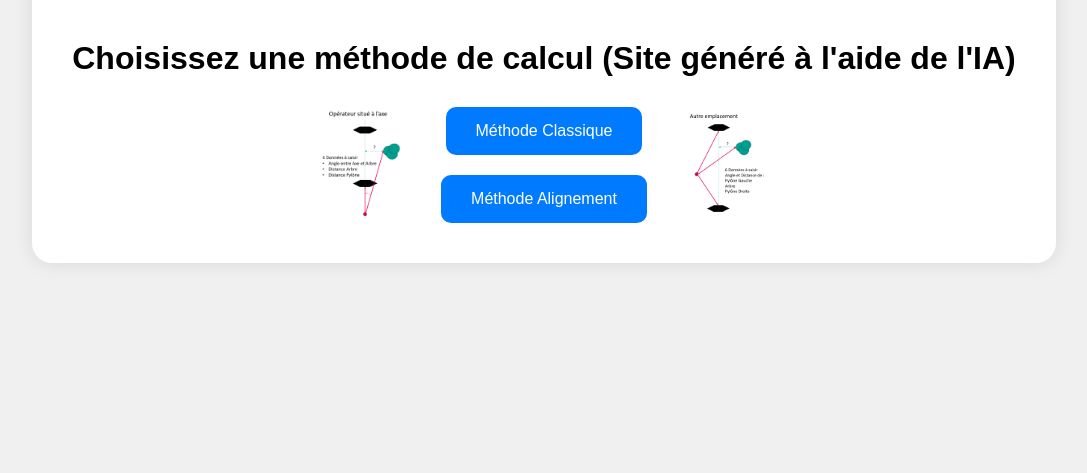
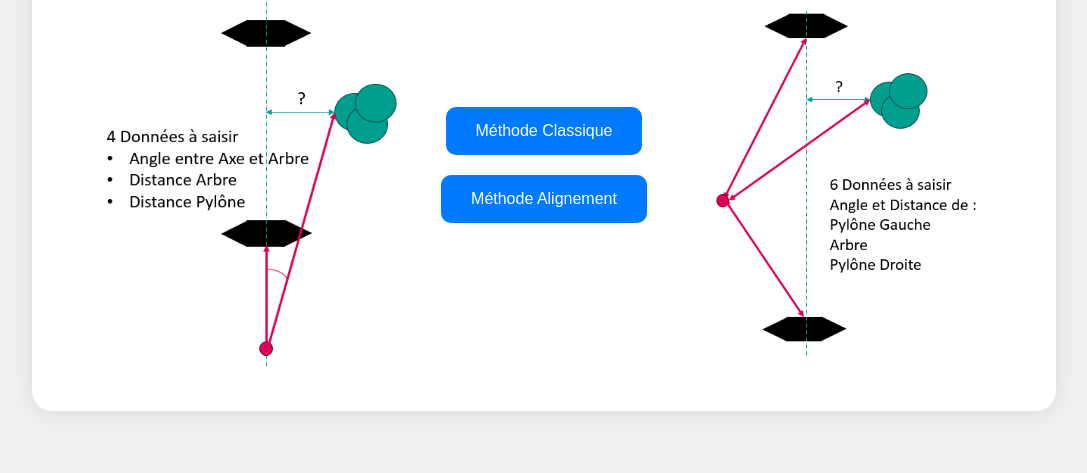
Before and after one commit to FRABOUR/Ligne-de-ref-TRUPULSE, a plain HTML site: page index.html in a window 1280 px wide. Shown: the part 327-800 px from the top of the page, without its empty margins (96-1183 px from the left). Drawn offline with Linux system fonts and the light colour scheme.

Commit message:
Update index.html

```diff
--- a/index.html
+++ b/index.html
@@ -62,7 +62,7 @@
     }
 
     .side-image {
-      width: 80px;
+      width: 300px;
       height: auto;
     }
   </style>
```
